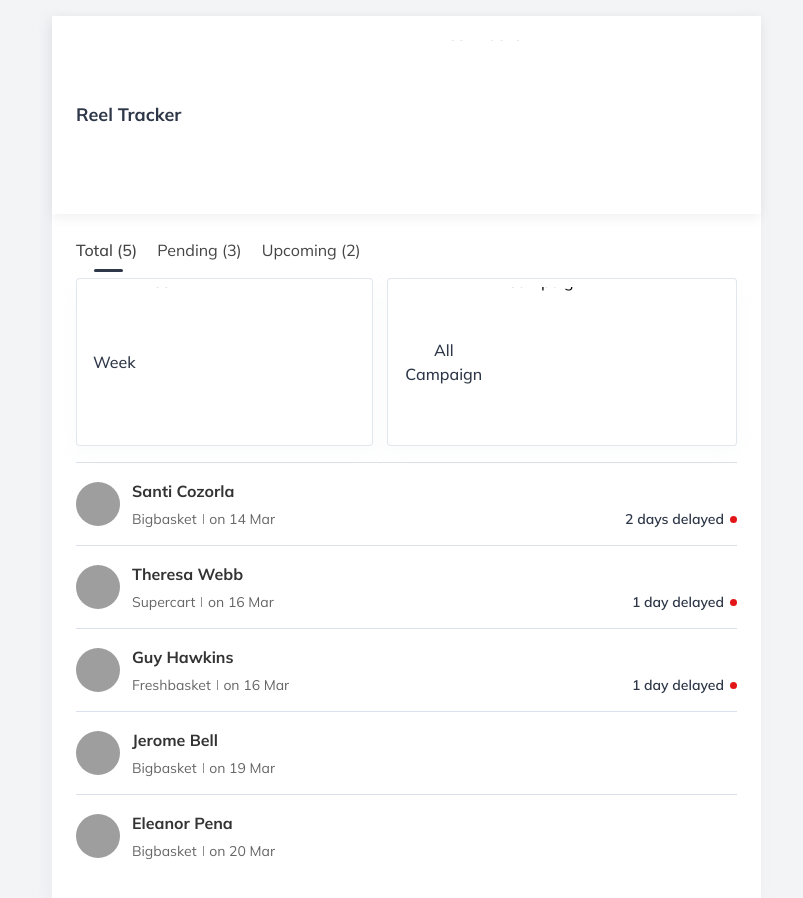
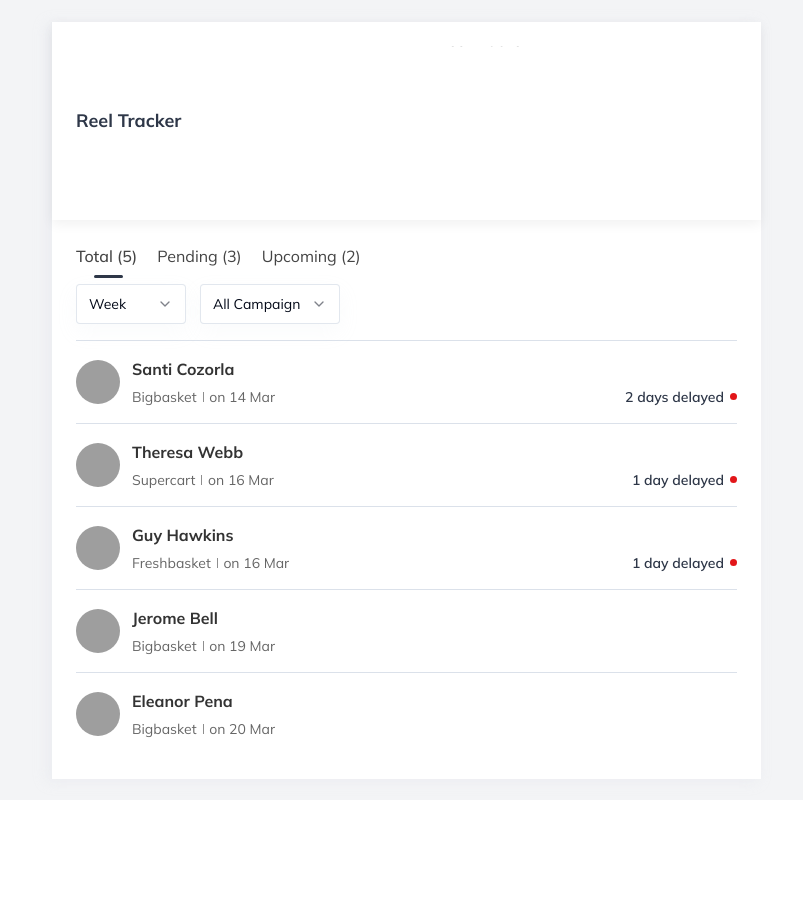
Before and after one commit to Prajakta-onemyle/p-339251, a React (Vite) app: page / in a window 1280 px wide. Shown: the top 898 px of the page, without its empty margins (234-1037 px from the left). After the commit the page ends 800 px from the top, so only its background shows below. Built offline with nearby package versions, Linux system fonts and the light colour scheme; grey boxes are pictures that could not be loaded.

Commit message:
Fix: Update filter design
Update the filter design to match the specified requirements.

```diff
--- a/src/components/reel-tracker/ReelTrackerFilters.tsx
+++ b/src/components/reel-tracker/ReelTrackerFilters.tsx
@@ -1,90 +1,42 @@
+
 import React, { useState, useRef, useEffect } from "react";
+import { ChevronDown, ChevronUp } from "lucide-react";
+import {
+  Select,
+  SelectContent,
+  SelectItem,
+  SelectTrigger,
+  SelectValue,
+} from "@/components/ui/select";
 
 const ReelTrackerFilters: React.FC = () => {
   const [timeFilter, setTimeFilter] = useState("Week");
   const [campaignFilter, setCampaignFilter] = useState("All Campaign");
-  const [showTimeDropdown, setShowTimeDropdown] = useState(false);
-
-  const timeDropdownRef = useRef<HTMLDivElement>(null);
-
-  useEffect(() => {
-    const handleClickOutside = (event: MouseEvent) => {
-      if (
-        timeDropdownRef.current &&
-        !timeDropdownRef.current.contains(event.target as Node)
-      ) {
-        setShowTimeDropdown(false);
-      }
-    };
-
-    document.addEventListener("mousedown", handleClickOutside);
-    return () => {
-      document.removeEventListener("mousedown", handleClickOutside);
-    };
-  }, []);
-
-  const handleTimeFilterChange = (filter: string) => {
-    setTimeFilter(filter);
-    setShowTimeDropdown(false);
-  };
 
   return (
     <div className="flex gap-3.5 max-sm:flex-col">
-      <div className="relative" ref={timeDropdownRef}>
-        <button
-          className="flex items-center rounded shadow-[0px_8px_20px_0px_rgba(207,212,224,0.10)] cursor-pointer bg-white px-4 py-2 border-[0.8px] border-solid border-[rgba(219,225,234,0.80)] max-sm:w-full"
-          onClick={() => setShowTimeDropdown(!showTimeDropdown)}
-        >
-          <div className="text-[#2E3748] text-base font-medium">
-            {timeFilter}
-          </div>
-          <div>
-            <div
-              dangerouslySetInnerHTML={{
-                __html:
-                  "<svg id=&quot;949:59773&quot; width=&quot;73&quot; height=&quot;24&quot; viewBox=&quot;0 0 73 24&quot; fill=&quot;none&quot; xmlns=&quot;http://www.w3.org/2000/svg&quot; class=&quot;dropdown-icon&quot;> <text fill=&quot;#2E3748&quot; xml:space=&quot;preserve&quot; style=&quot;white-space: pre&quot; font-family=&quot;Mulish&quot; font-size=&quot;16&quot; font-weight=&quot;500&quot; letter-spacing=&quot;0em&quot;><tspan x=&quot;0&quot; y=&quot;18.04&quot;>Week</tspan></text> <path d=&quot;M65.877 14.1497L61.4385 8.99996L57.0002 14.1497&quot; stroke=&quot;#2E3748&quot; stroke-width=&quot;1.3&quot; stroke-linecap=&quot;round&quot; stroke-linejoin=&quot;round&quot;></path> </svg>",
-              }}
-            />
-          </div>
-        </button>
+      <Select value={timeFilter} onValueChange={setTimeFilter}>
+        <SelectTrigger className="w-[110px] h-[40px] rounded shadow-[0px_8px_20px_0px_rgba(207,212,224,0.10)] bg-white border-[0.8px] border-solid border-[rgba(219,225,234,0.80)] focus:ring-0 focus:ring-offset-0 focus-visible:ring-0 focus-visible:ring-offset-0">
+          <SelectValue placeholder="Week" className="text-[#2E3748] text-base font-medium" />
+        </SelectTrigger>
+        <SelectContent className="bg-white border border-solid border-[#E2E7EE] shadow-[0px_4px_12px_0px_rgba(0,0,0,0.06)] rounded-[5px] min-w-[106px]">
+          <SelectItem value="Today" className="text-[#2E3748] text-sm cursor-pointer hover:bg-gray-100">Today</SelectItem>
+          <SelectItem value="Week" className="text-[#2E3748] text-sm cursor-pointer hover:bg-gray-100">Week</SelectItem>
+          <SelectItem value="Month" className="text-[#2E3748] text-sm cursor-pointer hover:bg-gray-100">Month</SelectItem>
+        </SelectContent>
+      </Select>
 
-        {showTimeDropdown && (
-          <div className="absolute w-[106px] border shadow-[0px_4px_12px_0px_rgba(0,0,0,0.06)] bg-white p-3 rounded-[5px] border-solid border-[#E2E7EE] z-10 mt-1">
-            <div
-              className="text-[#2E3748] text-sm cursor-pointer px-0 py-[3px] hover:bg-gray-100"
-              onClick={() => handleTimeFilterChange("Today")}
-            >
-              Today
-            </div>
-            <div
-              className="text-[#2E3748] text-sm cursor-pointer px-0 py-[3px] hover:bg-gray-100"
-              onClick={() => handleTimeFilterChange("Week")}
-            >
-              Week
-            </div>
-            <div
-              className="text-[#2E3748] text-sm cursor-pointer px-0 py-[3px] hover:bg-gray-100"
-              onClick={() => handleTimeFilterChange("Month")}
-            >
-              Month
-            </div>
-          </div>
-        )}
-      </div>
-
-      <button className="flex items-center rounded shadow-[0px_8px_20px_0px_rgba(207,212,224,0.10)] cursor-pointer bg-white px-4 py-2 border-[0.8px] border-solid border-[rgba(219,225,234,0.80)] max-sm:w-full">
-        <div className="text-[#2E3748] text-base font-medium">
-          {campaignFilter}
-        </div>
-        <div>
-          <div
-            dangerouslySetInnerHTML={{
-              __html:
-                "<svg id=&quot;949:59779&quot; width=&quot;131&quot; height=&quot;24&quot; viewBox=&quot;0 0 131 24&quot; fill=&quot;none&quot; xmlns=&quot;http://www.w3.org/2000/svg&quot; class=&quot;dropdown-icon&quot;> <text fill=&quot;#2E3748&quot; xml:space=&quot;preserve&quot; style=&quot;white-space: pre&quot; font-family=&quot;Mulish&quot; font-size=&quot;16&quot; font-weight=&quot;500&quot; letter-spacing=&quot;0em&quot;><tspan x=&quot;0&quot; y=&quot;18.04&quot;>All Campaign</tspan></text> <path d=&quot;M115 9L119.438 14.1497L123.877 9&quot; stroke=&quot;#2E3748&quot; stroke-width=&quot;1.3&quot; stroke-linecap=&quot;round&quot; stroke-linejoin=&quot;round&quot;></path> </svg>",
-            }}
-          />
-        </div>
-      </button>
+      <Select value={campaignFilter} onValueChange={setCampaignFilter}>
+        <SelectTrigger className="w-[140px] h-[40px] rounded shadow-[0px_8px_20px_0px_rgba(207,212,224,0.10)] bg-white border-[0.8px] border-solid border-[rgba(219,225,234,0.80)] focus:ring-0 focus:ring-offset-0 focus-visible:ring-0 focus-visible:ring-offset-0">
+          <SelectValue placeholder="All Campaign" className="text-[#2E3748] text-base font-medium" />
+        </SelectTrigger>
+        <SelectContent className="bg-white border border-solid border-[#E2E7EE] shadow-[0px_4px_12px_0px_rgba(0,0,0,0.06)] rounded-[5px]">
+          <SelectItem value="All Campaign" className="text-[#2E3748] text-sm cursor-pointer hover:bg-gray-100">All Campaign</SelectItem>
+          <SelectItem value="Bigbasket" className="text-[#2E3748] text-sm cursor-pointer hover:bg-gray-100">Bigbasket</SelectItem>
+          <SelectItem value="Supercart" className="text-[#2E3748] text-sm cursor-pointer hover:bg-gray-100">Supercart</SelectItem>
+          <SelectItem value="Freshbasket" className="text-[#2E3748] text-sm cursor-pointer hover:bg-gray-100">Freshbasket</SelectItem>
+        </SelectContent>
+      </Select>
     </div>
   );
 };
```
